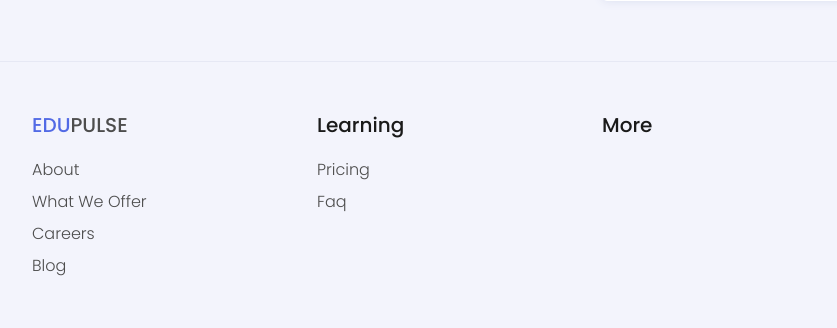
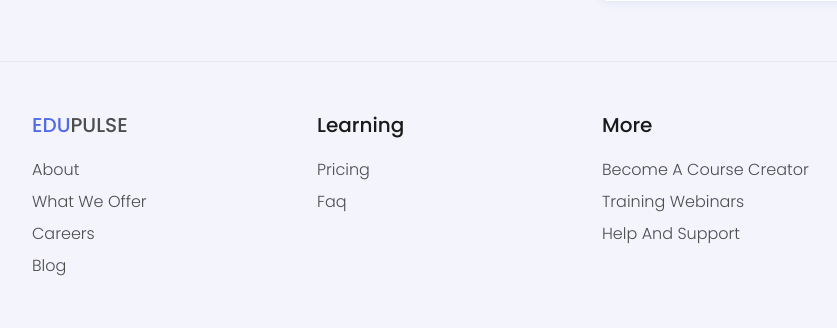
Before and after one commit to AshrafUAsif/B9IS123-Programming-For-Information-Systems-Group-CA2, a Flask app: template templates/contact.html in a window 1280 px wide; the page is wider, and only the part inside the window is pictured. Shown: the part 689-1017 px from the top of that part, without its empty margins (53-890 px from the left). Run offline with Flask 3, Linux system fonts and the light colour scheme; the template is opened without the code that fills it, so the values that code supplies are empty; some libraries are stand-ins or nearby versions.

Commit message:
added links for additional information in footer

```diff
--- a/templates/contact.html
+++ b/templates/contact.html
@@ -147,6 +147,14 @@
           <div class="col-sm-6 col-lg-3">
             <div class="footer-item">
               <h3>more</h3>
+              <ul>
+                <li><a href="#">become a course creator</a></li>
+                <!-- Corrected Typo -->
+                <li><a href="#">training webinars</a></li>
+                <li><a href="contact.html">help and support</a></li>
+              </ul>
+            </div>
+          </div>
 
 
 
```
